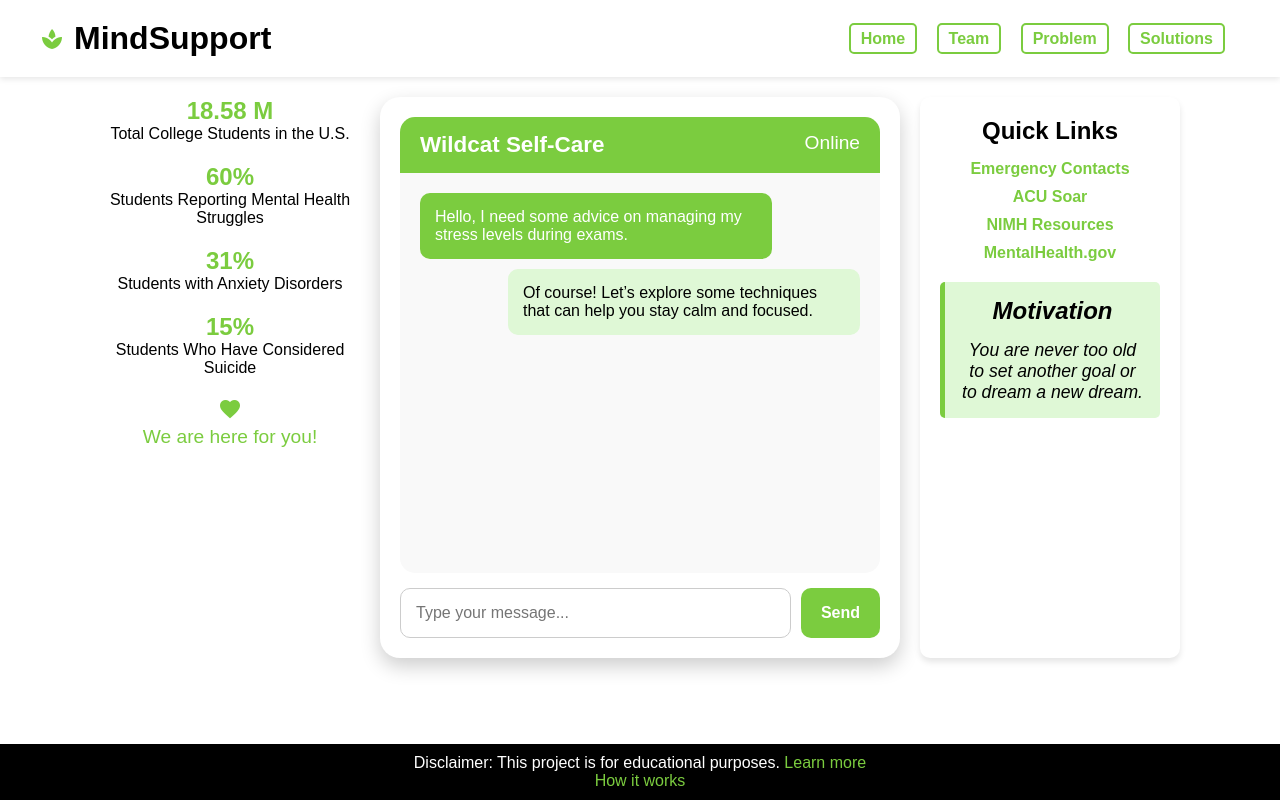
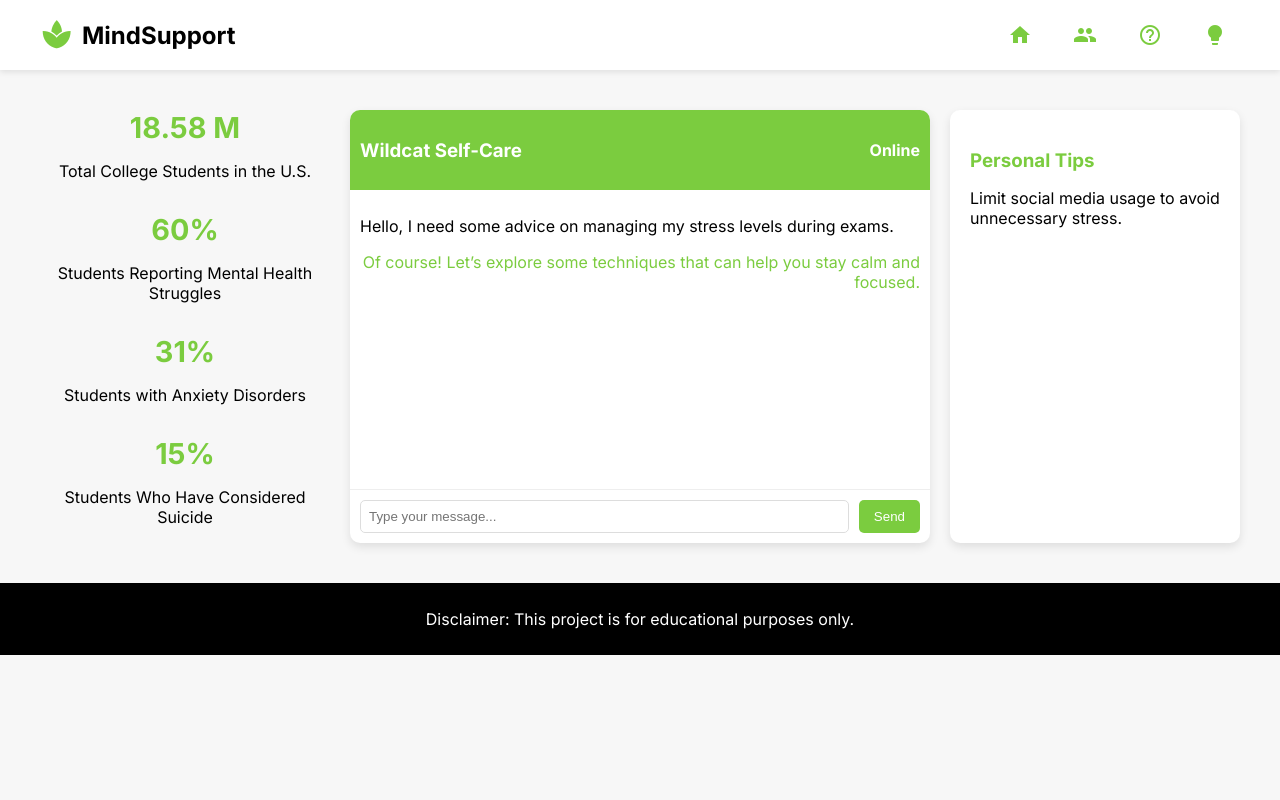
Before and after one commit to alinganil/mentalhealth_chatbot, a website: page CHATBOTPAGE.html in a window 1280 px wide. Drawn offline with Linux system fonts and the light colour scheme.

Commit message:
Update CHATBOTPAGE.html

```diff
--- a/CHATBOTPAGE.html
+++ b/CHATBOTPAGE.html
@@ -6,19 +6,218 @@
   <title>MindSupport</title>
   <link href="https://fonts.googleapis.com/css2?family=Inter:wght@400;600;700&display=swap" rel="stylesheet">
   <link href="https://fonts.googleapis.com/icon?family=Material+Icons" rel="stylesheet">
-  <link rel="stylesheet" href="css/style.css">
+  <style>
+    :root {
+      --primary-color: #7BCC3F;
+      --secondary-color: #F1F8EC;
+      --text-color: #000000;
+      --white: #ffffff;
+      --background-color: #F7F7F7;
+      --hover-bg: rgba(123, 204, 63, 0.2);
+    }
+
+    body {
+      font-family: 'Inter', sans-serif;
+      background-color: var(--background-color);
+      color: var(--text-color);
+      margin: 0;
+      padding: 0;
+    }
+
+    header {
+      display: flex;
+      justify-content: space-between;
+      align-items: center;
+      padding: 10px 40px;
+      background-color: var(--white);
+      box-shadow: 0px 2px 6px rgba(0, 0, 0, 0.1);
+      position: sticky;
+      top: 0;
+      z-index: 1000;
+    }
+
+    .logo {
+      display: flex;
+      align-items: center;
+      gap: 10px;
+    }
+
+    .logo .material-icons {
+      font-size: 2rem;
+      color: var(--primary-color);
+    }
+
+    .logo span {
+      font-size: 1.5rem;
+      font-weight: bold;
+      color: var(--text-color);
+    }
+
+    nav {
+      display: flex;
+      gap: 15px;
+    }
+
+    nav a {
+      position: relative;
+      text-decoration: none;
+      font-weight: bold;
+      color: var(--primary-color);
+      font-size: 1.5rem;
+      display: flex;
+      align-items: center;
+      justify-content: center;
+      border-radius: 50%;
+      width: 50px;
+      height: 50px;
+      transition: background-color 0.3s ease, transform 0.3s ease;
+    }
+
+    nav a:hover {
+      background-color: var(--hover-bg);
+      transform: translateY(-3px);
+    }
+
+    nav a::after {
+      content: attr(data-tooltip);
+      position: absolute;
+      bottom: -25px;
+      left: 50%;
+      transform: translateX(-50%);
+      background-color: var(--primary-color);
+      color: var(--white);
+      font-size: 0.8rem;
+      padding: 2px 8px;
+      border-radius: 4px;
+      white-space: nowrap;
+      opacity: 0;
+      pointer-events: none;
+      transition: opacity 0.3s ease;
+    }
+
+    nav a:hover::after {
+      opacity: 1;
+    }
+
+    .container {
+      display: grid;
+      grid-template-columns: 1fr 2fr 1fr;
+      gap: 20px;
+      padding: 40px;
+    }
+
+    .stats {
+      display: flex;
+      flex-direction: column;
+      gap: 15px;
+    }
+
+    .stat {
+      text-align: center;
+    }
+
+    .stat h3 {
+      font-size: 1.8rem;
+      color: var(--primary-color);
+      margin: 0;
+    }
+
+    .stat p {
+      font-size: 1rem;
+      color: var(--text-color);
+    }
+
+    .chatbox {
+      display: flex;
+      flex-direction: column;
+      background-color: var(--white);
+      border-radius: 10px;
+      box-shadow: 0px 4px 10px rgba(0, 0, 0, 0.1);
+      overflow: hidden;
+    }
+
+    .chatbox-header {
+      background-color: var(--primary-color);
+      color: var(--white);
+      padding: 10px;
+      font-weight: bold;
+      display: flex;
+      justify-content: space-between;
+      align-items: center;
+    }
+
+    .chatbox-body {
+      flex-grow: 1;
+      padding: 10px;
+    }
+
+    .message {
+      margin: 10px 0;
+    }
+
+    .message.user {
+      text-align: left;
+    }
+
+    .message.support {
+      text-align: right;
+      color: var(--primary-color);
+    }
+
+    .chatbox-footer {
+      display: flex;
+      padding: 10px;
+      border-top: 1px solid #eee;
+    }
+
+    .chatbox-footer input {
+      flex-grow: 1;
+      padding: 8px;
+      border: 1px solid #ddd;
+      border-radius: 5px;
+    }
+
+    .chatbox-footer button {
+      background-color: var(--primary-color);
+      color: var(--white);
+      border: none;
+      padding: 8px 15px;
+      border-radius: 5px;
+      margin-left: 10px;
+      cursor: pointer;
+    }
+
+    .quick-links, .personal-tips {
+      background-color: var(--white);
+      border-radius: 10px;
+      box-shadow: 0px 4px 10px rgba(0, 0, 0, 0.1);
+      padding: 20px;
+    }
+
+    .personal-tips h3, .quick-links h3 {
+      color: var(--primary-color);
+      margin-bottom: 10px;
+    }
+
+    footer {
+      background-color: var(--text-color);
+      color: var(--white);
+      text-align: center;
+      padding: 10px;
+    }
+  </style>
 </head>
 <body>
 <header>
   <div class="logo">
-    <span class="material-icons logo-img" style="color: #7BCC3F;">spa</span> <!-- Green icon -->
-    <span style="color: #000000;">MindSupport</span> <!-- Black text -->
+    <span class="material-icons">spa</span>
+    <span>MindSupport</span>
   </div>
   <nav>
-    <a href="index.html">Home</a>
-    <a href="team.html">Team</a>
-    <a href="problem.html">Problem</a>
-    <a href="solutions.html">Solutions</a>
+    <a href="index.html" data-tooltip="Home"><span class="material-icons">home</span></a>
+    <a href="team.html" data-tooltip="Team"><span class="material-icons">group</span></a>
+    <a href="problem.html" data-tooltip="Problem"><span class="material-icons">help_outline</span></a>
+    <a href="solutions.html" data-tooltip="Solutions"><span class="material-icons">lightbulb</span></a>
   </nav>
 </header>
 <main>
@@ -41,10 +240,6 @@
         <h3>15%</h3>
         <p>Students Who Have Considered Suicide</p>
       </div>
-      <div class="support">
-        <span class="material-icons">favorite</span> <!-- Material Icons 'favorite' for heart -->
-        <p>We are here for you!</p>
-      </div>
     </aside>
 
     <!-- Chatbox Section -->
@@ -62,46 +257,36 @@
         </div>
       </div>
       <div class="chatbox-footer">
-        <input type="text" placeholder="Type your message..." />
+        <input type="text" placeholder="Type your message...">
         <button>Send</button>
       </div>
     </section>
 
     <!-- Right Sidebar -->
-    <aside class="quick-links">
-      <h3>Quick Links</h3>
-      <ul>
-        <li><a href="https://988lifeline.org/" target="_blank">Emergency Contacts</a></li>
-        <li><a href="https://acu.edu/medical-and-counseling-care/" target="_blank">ACU Soar</a></li>
-        <li><a href="https://www.nimh.nih.gov/" target="_blank">NIMH Resources</a></li>
-        <li><a href="https://www.mentalhealth.gov/" target="_blank">MentalHealth.gov</a></li>
-      </ul>
-      <div class="motivation">
-        <h3>Motivation</h3>
-        <p id="motivational-quote">"Loading inspirational quote..."</p>
-      </div>
+    <aside class="personal-tips">
+      <h3>Personal Tips</h3>
+      <p id="personal-tip">"Loading personalized tip..."</p>
     </aside>
   </div>
 </main>
 <footer>
-  <p>Disclaimer: This project is for educational purposes. <a href="#">Learn more</a></p>
-  <p><a href="how-it-works.html">How it works</a></p>
+  <p>Disclaimer: This project is for educational purposes only.</p>
 </footer>
 <script>
-  const quotes = [
-    "Believe you can and you're halfway there.",
-    "Every day may not be good, but there's something good in every day.",
-    "You are never too old to set another goal or to dream a new dream.",
-    "Keep your face always toward the sunshine—and shadows will fall behind you.",
-    "Success is not final, failure is not fatal: It is the courage to continue that counts."
+  const personalTips = [
+    "Take a 5-minute break every hour to stretch and relax.",
+    "Practice deep breathing to reduce stress instantly.",
+    "Keep a gratitude journal to focus on the positive aspects of life.",
+    "Stay hydrated and eat nourishing meals during study sessions.",
+    "Limit social media usage to avoid unnecessary stress."
   ];
 
-  function displayRandomQuote() {
-    const randomIndex = Math.floor(Math.random() * quotes.length);
-    document.getElementById('motivational-quote').textContent = quotes[randomIndex];
+  function displayRandomTip() {
+    const randomIndex = Math.floor(Math.random() * personalTips.length);
+    document.getElementById('personal-tip').textContent = personalTips[randomIndex];
   }
 
-  window.onload = displayRandomQuote;
+  window.onload = displayRandomTip;
 </script>
 </body>
 </html>
```
